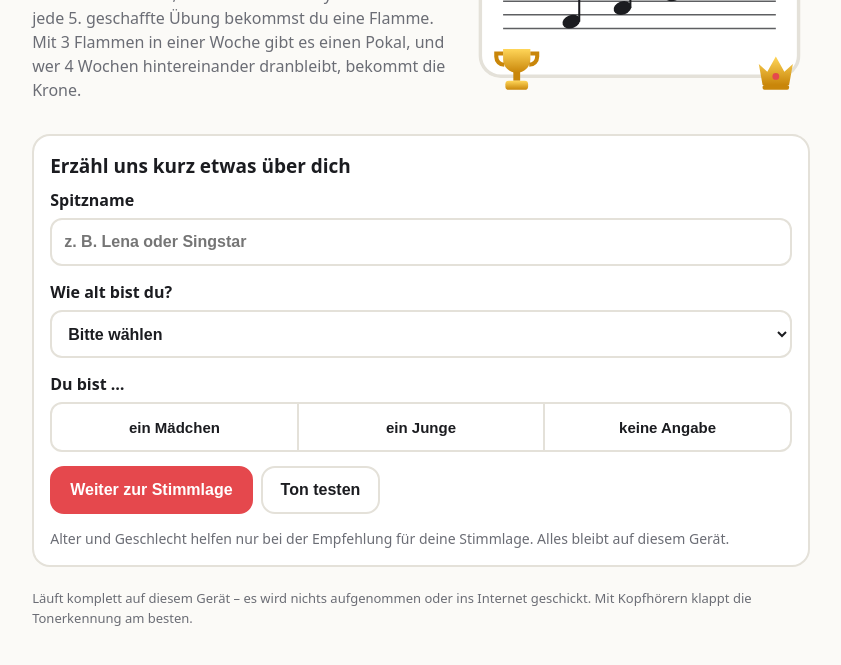
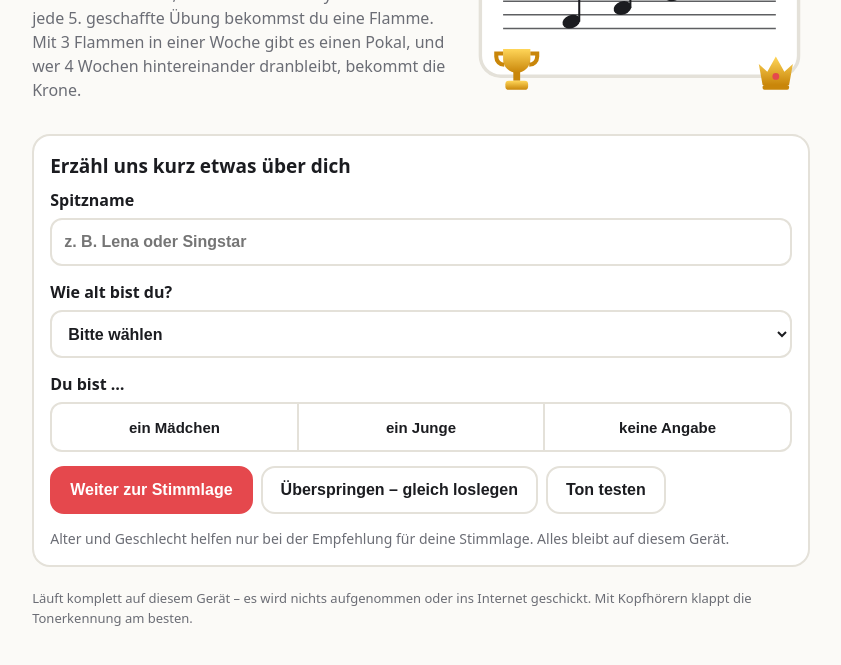
Before and after one commit to ehma80/singtrainer, a plain HTML site: page index.html in a window 1280 px wide. Shown: the part 179-844 px from the top of the page, without its empty margins (219-1060 px from the left). Drawn offline with Linux system fonts and the light colour scheme.

Commit message:
Profil-Einrichtung und Stimmlagenwahl überspringbar
Co-Authored-By: Claude Opus 5.5 <noreply@anthropic.com>
Claude-Session: https://claude.ai/code/session_01FxdM2BMaN5bZMhmrRN2e9t

```diff
--- a/index.html
+++ b/index.html
@@ -252,7 +252,7 @@ textarea{font:600 16px ui-monospace,Menlo,Consolas,monospace;padding:10px 12px;b
       <div style="display:grid;gap:6px;font-weight:800">Du bist …
         <div class="seg" id="fGender"><button type="button" data-g="w">ein Mädchen</button><button type="button" data-g="m">ein Junge</button><button type="button" data-g="x">keine Angabe</button></div></div>
       <p id="fErr" style="color:var(--acc);font-weight:800;margin:0" hidden></p>
-      <div class="row"><button class="btn primary" type="submit" id="fSubmit">Weiter zur Stimmlage</button><button class="btn ghost" type="button" id="fCancel" hidden>Abbrechen</button><button class="btn ghost" type="button" id="fSound">Ton testen</button></div>
+      <div class="row"><button class="btn primary" type="submit" id="fSubmit">Weiter zur Stimmlage</button><button class="btn ghost" type="button" id="fSkip">Überspringen – gleich loslegen</button><button class="btn ghost" type="button" id="fCancel" hidden>Abbrechen</button><button class="btn ghost" type="button" id="fSound">Ton testen</button></div>
       <p style="color:var(--mut);font-size:14px;margin:0">Alter und Geschlecht helfen nur bei der Empfehlung für deine Stimmlage. Alles bleibt auf diesem Gerät.</p>
     </form>
   </div>
@@ -292,6 +292,7 @@ textarea{font:600 16px ui-monospace,Menlo,Consolas,monospace;padding:10px 12px;b
 <section id="v-voice" class="view" hidden>
   <button class="btn small ghost back" data-go="home">← Menü</button>
   <h1>Wie klingt deine Stimme?</h1>
+  <div class="row" style="margin:-4px 0 14px"><button class="btn small ghost" id="vSkip">Später entscheiden – gleich loslegen</button></div>
   <p class="lead" id="recoText">Schätz dich selbst ein. Tipp auf „Anhören“ und sing leise mit: Wenn alle Töne bequem gehen, passt die Stimmlage.</p>
   <div id="cards" class="cards"></div>
   <div class="panel">
@@ -665,13 +666,15 @@ function setGender(g){fGender=g;$$('#fGender button').forEach(x=>x.setAttribute(
 function renderStart(){const has=DB.profiles.length>0,ed=editing&&P;
   $('#profList').hidden=!has||(!ed&&false);$('#profNew').hidden=!ed;$('#fCancel').hidden=!ed;
   $('#formTitle').textContent=ed?'Dein Profil bearbeiten':has?'Oder ein neues Profil anlegen':'Erzähl uns kurz etwas über dich';
-  $('#fSubmit').textContent=ed?'Speichern':'Weiter zur Stimmlage';
-  if(ed){$('#fName').value=P.name;$('#fAge').value=String(P.age);setGender(P.gender)}else{$('#fName').value='';$('#fAge').value='';setGender('')}
+  $('#fSubmit').textContent=ed?'Speichern':'Weiter zur Stimmlage';$('#fSkip').hidden=!!ed;
+  if(ed){$('#fName').value=P.name;$('#fAge').value=P.age?String(P.age):'';setGender(P.gender)}else{$('#fName').value='';$('#fAge').value='';setGender('')}
   $('#dangerPanel').hidden=!ed;$('#teachPanel').hidden=!ed;if(ed)$('#pUnlock').checked=!!P.unlockAll;dangerClose();$('#v-start .hero').hidden=!!ed;$('#whoT').hidden=!!ed;const fp=$('#formPanel'),pl=$('#profList');if(ed)pl.before(fp);else fp.before(pl);fp.parentNode.insertBefore(pl,ed?fp.nextSibling:fp);
-  $('#plist').innerHTML=DB.profiles.map(p=>`<div class="prof"><div><b>${esc(p.name)}</b><br><span>${p.age>=18?'18+':esc(p.age)} Jahre · ${p.voice?VOICES[p.voice].name:'Stimmlage offen'} · ${p.flames} Flammen</span></div><button class="btn small primary" data-pid="${esc(p.id)}">${editing&&P?(p.id===P.id?'Aktiv':'Wechseln'):"Los geht's"}</button></div>`).join('');
+  $('#plist').innerHTML=DB.profiles.map(p=>`<div class="prof"><div><b>${esc(p.name)}</b><br><span>${p.age?(p.age>=18?'18+':esc(p.age))+' Jahre · ':''}${p.voice?VOICES[p.voice].name:'Stimmlage offen'} · ${p.flames} Flammen</span></div><button class="btn small primary" data-pid="${esc(p.id)}">${editing&&P?(p.id===P.id?'Aktiv':'Wechseln'):"Los geht's"}</button></div>`).join('');
   $$('[data-pid]').forEach(b=>b.onclick=()=>{useProfile(b.dataset.pid);header();show(P.voice?'home':'voice')})}
 $$('#fGender button').forEach(b=>b.onclick=()=>setGender(b.dataset.g));
 $('#fCancel').onclick=()=>show('home');
+$('#fSkip').onclick=()=>{const p=newProfile($('#fName').value.trim()||'Singstar',+$('#fAge').value||null,fGender||'x');p.voice='mittel';DB.profiles.push(p);useProfile(p.id);header();toast('Los geht’s! Stimmlage „Mittel“ – ändern kannst du sie jederzeit im Menü.');show('home')};
+$('#vSkip').onclick=()=>{if(!P.voice){P.voice='mittel';save();header()}show('home')};
 $('#pUnlock').onchange=e=>{if(!P)return;P.unlockAll=e.target.checked;save();toast(P.unlockAll?'Alle Übungen sind frei.':'Übungen werden wieder der Reihe nach freigeschaltet.')};
 let dangerAct=null;
 function dangerClose(){dangerAct=null;$('#dangerAsk').hidden=true;$('#dangerBtns').hidden=false}
@@ -1095,7 +1098,7 @@ function renderWin(){const st=streak(),wk=ymd(monday()),wf=P.weeks[wk]||0,run=we
   $('#wDays').innerHTML=names.map((n,i)=>{const d=new Date(mo);d.setDate(mo.getDate()+i);const k2=ymd(d),on=!!P.days[k2];return `<div>${n}<i class="${on?'on':''}${k2===today?' today':''}">${on?'✓':''}</i></div>`}).join('');
   $('#wDaysT').textContent=`Ein Tag zählt, sobald du mindestens eine Übung schaffst. Aktuell ${st} ${st===1?'Tag':'Tage'} in Folge, dein Rekord: ${Math.max(P.best,st)}.`;
   $('#wProg').innerHTML=[['Melodie','m'],['Harmonie','h'],['Auswendig','a'],['Rhythmus','r']].map(([l,k3])=>{const n=Object.keys(P.done[k3]).length;return `<div>${l}: ${n} von 50<div class="meter"><i style="width:${n/50*100}%"></i></div></div>`}).join('');
-  $('#wProf').textContent=`${P.name} · ${P.age>=18?'18+':P.age} Jahre · ${P.gender==='w'?'Mädchen':P.gender==='m'?'Junge':'keine Angabe'} · Stimmlage ${P.voice?VOICES[P.voice].name:'offen'}`;
+  $('#wProf').textContent=`${P.name} · ${P.age?(P.age>=18?'18+':P.age)+' Jahre · ':''}${P.gender==='w'?'Mädchen':P.gender==='m'?'Junge':'keine Angabe'} · Stimmlage ${P.voice?VOICES[P.voice].name:'offen'}`;
   $('#wDel').textContent='Profil löschen';$('#wDel').dataset.sure=''}
 $('#wSwitch').onclick=()=>{editing=true;show('start')};
 $('#wDel').onclick=e=>{const b=e.currentTarget;if(!b.dataset.sure){b.dataset.sure='1';b.textContent='Wirklich löschen? Nochmal tippen';return}
```
